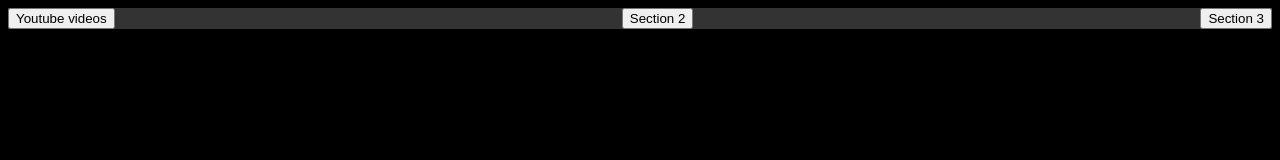
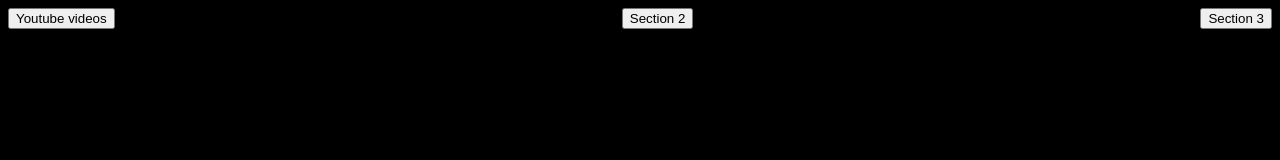
Before and after one commit to Thesecondgremlinofnottingham/ubiquitous-memory, a plain HTML site: page index.html in a window 1280 px wide. Drawn offline with Linux system fonts and the light colour scheme.

Commit message:
Update index.html

```diff
--- a/index.html
+++ b/index.html
@@ -9,7 +9,7 @@
       }
 
       .selection-bar {
-        background-color: #333;
+        background-color: #0;
         display: flex;
         justify-content: space-between;
       }
```
